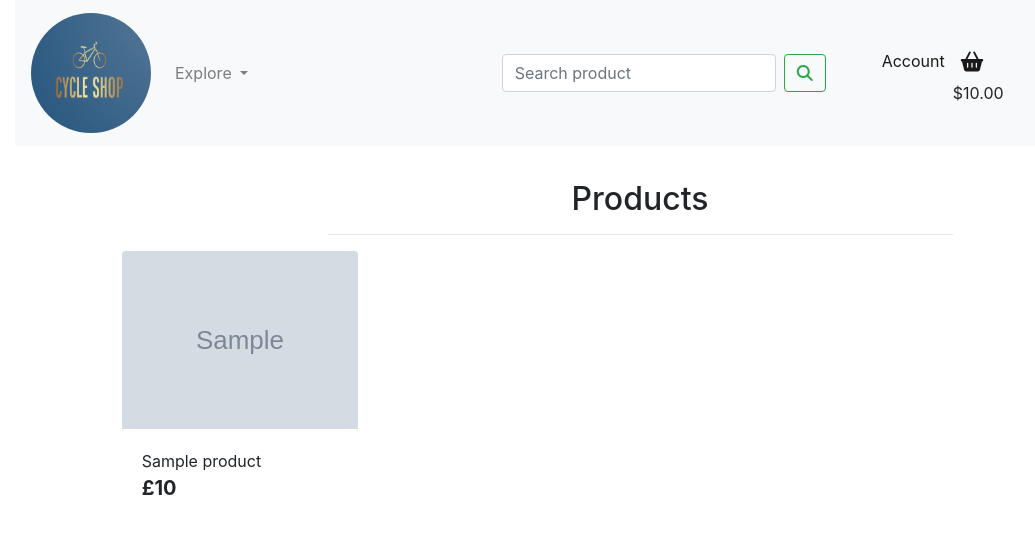
After one commit to jamitag/project-5-eCommerce-Website, a Django app: template products/templates/products/products.html in a window 1280 px wide. The commit adds this page. Shown: the top 534 px of the page, without its empty margins (0-1035 px from the left). Run offline with Django 3.2, Linux system fonts and the light colour scheme; the template is opened without the code that fills it: most values are stand-ins (such as "Sample title", 1, 10 or a date in 2020); grey boxes marked "Sample" are stand-in pictures; some libraries are stand-ins or nearby versions.

Commit message:
Added products and setup products page

```diff
--- a/cycle_store/urls.py
+++ b/cycle_store/urls.py
@@ -22,4 +22,5 @@ urlpatterns = [
     path('admin/', admin.site.urls),
     path('accounts/', include('allauth.urls')),
     path('', include('home.urls')),
+    path('products/', include('products.urls')),
 ] + static(settings.MEDIA_URL, document_root=settings.MEDIA_ROOT)
--- /dev/null
+++ b/products/templates/products/products.html
@@ -0,0 +1,71 @@
+{% extends "base.html" %}
+{% load static %}
+
+{% block page_header %}
+    <div class="container header-container">
+        <div class="row">
+            <div class="col"></div>
+        </div>
+    </div>
+{% endblock %}
+
+{% block content %}
+<div class="overlay"></div>
+<div class="container-fluid">
+    <div class="row">
+        <div class="col text-center mt-3">
+            <h2 class="logo-font">Products</h2>
+            <hr class="w-50 mb-1">
+        </div>
+    </div>
+    <div class="row">
+        <div class="product-container col-10 offset-1">
+            <div class="row mt-1 mb-2"></div>
+            <div class="row">
+                {% for product in products %}
+                    <div class="col-sm-6 col-md-6 col-lg-4 col-xl-3">
+                        <div class="card h-100 border-0">
+                            {% if product.image %}
+                            <a href="">
+                                <img class="card-img-top img-fluid" src="{{ product.image.url }}" alt="{{ product.name }}">
+                            </a>
+
+                            {% endif %}
+                            <div class="card-body pb-0">
+                                <p class="mb-0">{{ product.name }}</p>
+                            </div>
+                            <div class="card-footer bg-white pt-0 border-0 text-left">
+                                <div class="row">
+                                    <div class="col">
+                                        <p class="lead mb-0 text-left font-weight-bold">£{{ product.price }}</p>
+                                    </div>
+                                </div>
+                            </div>
+                        </div>
+                    </div>
+                    {% if forloop.counter|divisibleby:1 %}
+                        <div class="col-12 d-sm-none mb-5">
+                            <hr>
+                        </div>
+                    {% endif %}
+                    {% if forloop.counter|divisibleby:2 %}
+                        <div class="col-12 d-none d-sm-block d-md-block d-lg-none mb-5">
+                            <hr>
+                        </div>
+                    {% endif %}
+                    {% if forloop.counter|divisibleby:3 %}
+                        <div class="col-12 d-none d-lg-block d-xl-none mb-5">
+                            <hr>
+                        </div>
+                    {% endif %}
+                    {% if forloop.counter|divisibleby:4 %}
+                        <div class="col-12 d-none d-xl-block mb-5">
+                            <hr>
+                        </div>
+                    {% endif %}
+                {% endfor %}
+            </div>
+        </div>
+    </div>
+</div>
+{% endblock %}
--- /dev/null
+++ b/products/urls.py
@@ -0,0 +1,6 @@
+from django.urls import path
+from . import views
+
+urlpatterns = [
+    path('', views.all_products, name='products')
+]
```
Also changed, not shown: products/views.py (+12 -0 lines), static/css/base.css (+0 -17 lines), media/ASSOS_MILLE_GT_WIND_JACKET.png (added), media/ASSOS_MILLE_GT_WIND_JACKET_7vlUHri.png (added), media/BONTVAYPORROSHOES.png (added), media/BONTVAYPORROSHOES_BkZROp4.png (added), media/CANNONDALE-SYSTEMSIX-HI-MOD-ULTEGRA-DI2-ROAD-BIKE.png (added), media/FIZIKANTARESR3_VERSUSSADDLE.png (added), media/MAAPDIVISIONSOCKS.png (added), media/ORBEA-GAIN-M20-ELECTRIC-ROAD-BIKE.png (added), media/SHIMANO-105-DI2-R7100-GROUPSET.png (added), 2 other files.
